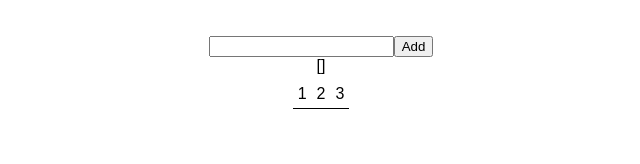
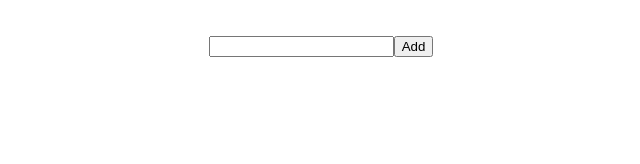
Before and after one commit to Thiago-Caramelo/cnorman, a React (Create React App) app in the folder frontend/: page / in a window 1280 px wide. Shown: the top 164 px of the page, without its empty margins (319-959 px from the left). Built offline with nearby package versions, Linux system fonts and the light colour scheme; the HTML template or start-up script is replaced by a standard one.

Commit message:
feat(todo) : delete a todo

```diff
--- a/frontend/src/App.css
+++ b/frontend/src/App.css
@@ -29,7 +29,7 @@
 
 .grid-container {
   display: grid;
-  grid-template-columns: auto auto auto;
+  grid-template-columns: auto;
   padding: 5px;
   width:fit-content;
   margin: 0 auto;
--- a/frontend/src/App.tsx
+++ b/frontend/src/App.tsx
@@ -36,13 +36,8 @@ class App extends React.Component<{}, IState> {
             Add
         </button>
         </form>
-        <div>
+        <div className="grid-container">
           {this.renderTodoList()}
-        </div>
-        <div className="grid-container">
-          <div className="grid-item">1</div>
-          <div className="grid-item">2</div>
-          <div className="grid-item">3</div>
         </div>
       </div>
     );
@@ -53,14 +48,20 @@ class App extends React.Component<{}, IState> {
   }
 
   private renderTodoList() {
-    const result: string[] = []
-    for (const key in this.state.todos) {
-      if (this.state.todos.hasOwnProperty(key)) {
-        const element: ITodo = this.state.todos[key];
-        result.push(element.todo)
+    const todoList: JSX.Element[] = []
+    for (const todoKey in this.state.todos) {
+      if (this.state.todos.hasOwnProperty(todoKey)) {
+        const todo: ITodo = this.state.todos[todoKey];
+        const todoElement = (
+          <div key={todoKey} className="grid-item">
+            {todo.todo}
+            <button onClick={this.deleteTodo.bind(this, todoKey)}>Delete</button>
+          </div>
+        )
+        todoList.push(todoElement)
       }
     }
-    return JSON.stringify(result)
+    return todoList
   }
 
   private handleSubmit(e: React.FormEvent<HTMLFormElement>) {
@@ -74,16 +75,16 @@ class App extends React.Component<{}, IState> {
   }
 
   private createTodo = (todo: string) => this.createTodoState(todo);
-  // private deleteTodo = (id: string) => this.deleteTodoState(id);
+  private deleteTodo = (id: string) => this.deleteTodoState(id);
   // private doneTodo = (id: string) => this.doneTodoState(id);
 
-  // private deleteTodoState(id: string) {
-  //   this.setState((prevState: Readonly<IState>) => {
-  //     const currentTodos: ITodos = { ...prevState.todos }
-  //     delete currentTodos[id]
-  //     return { todos: currentTodos };
-  //   });
-  // }
+  private deleteTodoState(id: string) {
+    this.setState((prevState: Readonly<IState>) => {
+      const currentTodos: ITodos = { ...prevState.todos }
+      delete currentTodos[id]
+      return { todos: currentTodos };
+    });
+  }
 
   private createTodoState(todo: string) {
     this.setState((prevState: Readonly<IState>) => {
```
